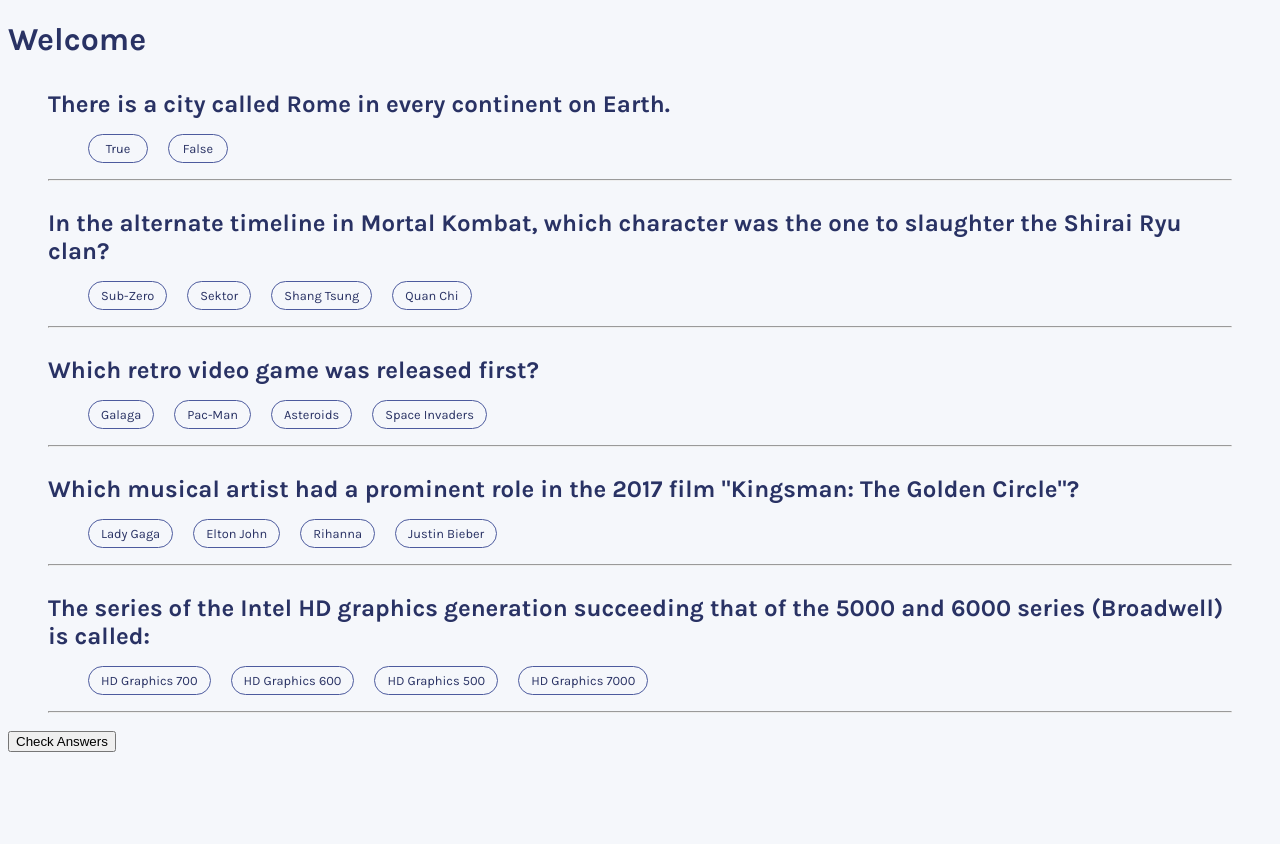
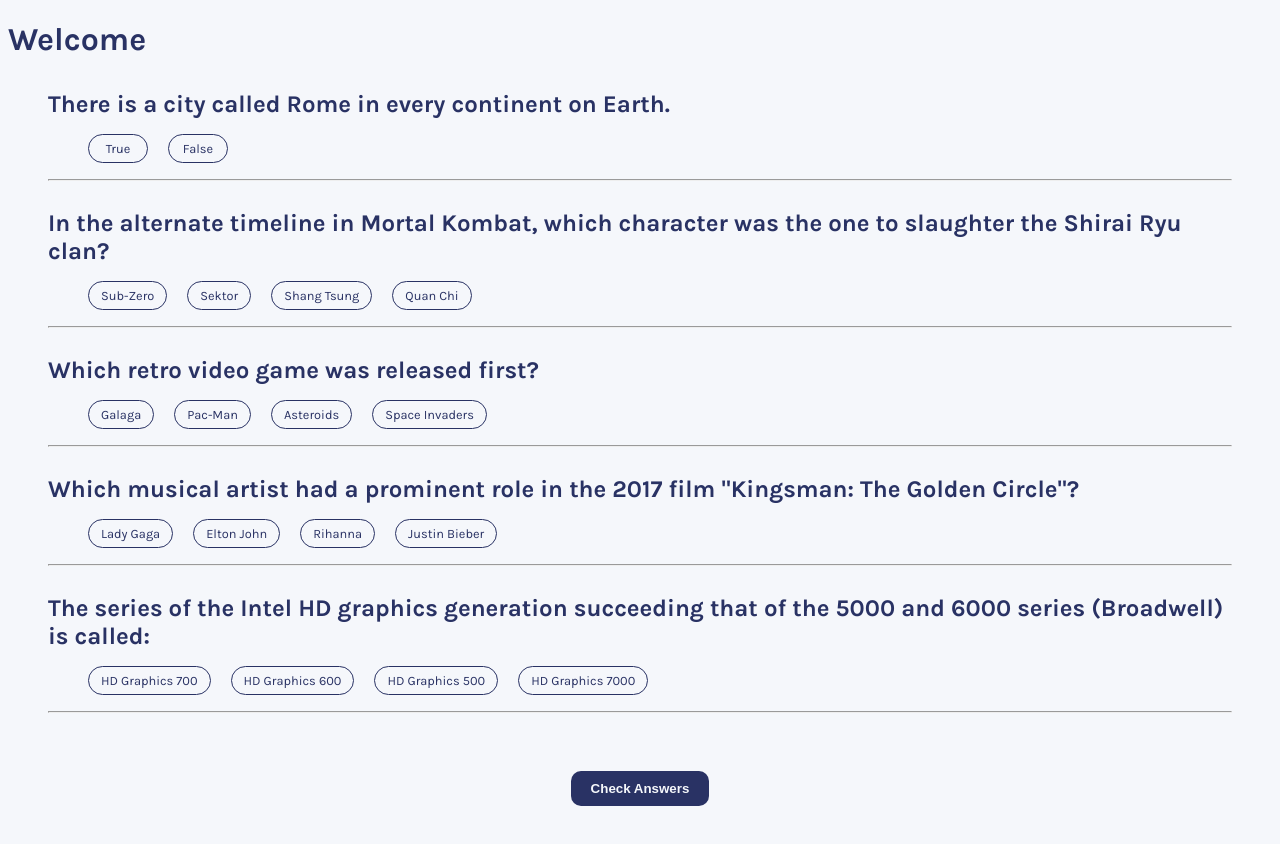
Before and after one commit to jasnmar/scrimba-rb-quizzical, a React (Vite) app: page / in a window 1280 px wide. Shown: the top 844 px of the page. Before the commit the page ends 800 px from the top, so only its background shows below. Built offline with nearby package versions, Linux system fonts and the light colour scheme.

Commit message:
Check answers workingish

```diff
--- a/src/App.css
+++ b/src/App.css
@@ -1,8 +1,16 @@
-: root {
 
+.container {
+    display: flex;
+    flex-direction: column;
 }
 
-
-.app--check-answers {
-
+.app--check-answers-btn {
+    background-color: var(--clr-dark-blue);
+    margin: auto;
+    border: none;
+    padding: 10px 20px;
+    border-radius: 10px;
+    color: var(--clr-off-white);
+    font-weight: bold;
+    margin: 40px auto;
 }
--- a/src/App.jsx
+++ b/src/App.jsx
@@ -13,21 +13,16 @@ function App() {
   const [questionList, setQuestionList] = useState()
 
   useEffect(() => {
-    console.log("Using effect")
     const fetchData = async () => {
-      console.log("Fetching Data")
       const qlist = await customizeResponse();
       console.log('qlist: ', qlist)
       setQuestionList(qlist)
     }
     fetchData()
   },[])
-
+  console.log('questionList: ', questionList)
 
   function questionClickHandler(event, questionId, answerId) {
-    // console.log('a.target:', event.target)
-    // console.log('questionId: ', questionId)
-    // console.log('answerId: ', answerId)
     const newQuestions = [...questionList]
     const currentQuestion = newQuestions.find((question) => {
       return question.id === questionId
@@ -37,9 +32,6 @@ function App() {
       return answer.id === answerId
     })
     selectedAnswer.selected = true
-    // console.log('currentQuestion: ', currentQuestion)
-    // console.log('selectedAnswer: ', selectedAnswer)
-    // console.log('questionList: ', questionList)
     setQuestionList(() => newQuestions)
   }
 
@@ -63,12 +55,37 @@ function App() {
     }
   }
   const questions = renderQuestions()
-
+  function checkQuizAnswers(e) {
+    e.preventDefault()
+    console.log(e.target)
+    const questionCheck = [...questionList]
+    const correctQuestions = questionCheck.map((question) => {
+      const answers = question.answerList.map((answer) => {
+        answer = {...answer, checked: true }
+        if(answer.selected) {
+          if(answer.correct) {
+            answer = {...answer, right: true}
+          } else {
+            answer = {...answer, right: false}
+          }
+        }
+        // console.log('answer: ', answer)
+        return answer
+      })
+      question.answerList = answers
+      console.log('question: ', question)
+      return question
+    })
+    setQuestionList(questionCheck)
+  }
   return (
     <>
       <Welcome />
+      <div className='container'>
+
       {questions}
-      <button className='app--check-answers'>Check Answers</button>
+      <button onClick={checkQuizAnswers} className='app--check-answers-btn'>Check Answers</button>
+      </div>
     </>
   )
 }
--- a/src/components/Question/Question.css
+++ b/src/components/Question/Question.css
@@ -10,9 +10,10 @@
     display: flex;
     gap: 20px;
 }
-.question li {
+li {
     list-style-type: none;
     border: 1px solid var(--clr-dark-blue);
+    color: var(--clr-dar-blue);
     border-radius: 16px;
     min-width: 60px;
     text-align: center;
@@ -25,5 +26,16 @@
     background-color: var(--clr-light-blue);
     border: 1px solid var(--clr-light-blue);
     box-shadow: 0px 0px 5px var(--clr-dark-blue);
+}
 
+.question .correct {
+    background-color: var(--clr-correct);
 }
+.question .incorrect {
+    background-color: var(--clr-incorrect);
+}
+.question .unused {
+    background-color: transparent;
+    color: var(--clr-disabled);
+    border: 1px solid var(--clr-disabled);
+}
--- a/src/components/Question/Question.jsx
+++ b/src/components/Question/Question.jsx
@@ -2,14 +2,45 @@ import "./Question.css"
 
 function Question(props) {
     const answerList = getAnswerList()
+    function getAnswerClass(answer) {
+        //answer classnames...
+        //If right doesn't exist, we haven't checked answers yet
+        //We have 2 possible states. Selected or not
+        //If right does exist we have 3 possible states
+        //Selected and incorrect, selected an correct
+        //Not selected
+        let answerClass=""
+        if(answer.checked) {
+          console.log('answer: ', answer)
+          //The answers have been checked
+          if(answer.right) {
+              //They got the right answer
+              answerClass = "correct"
+          } else {
+            //answer.right != true
+            if(answer.selected) {
+              answerClass = "incorrect"
+            } else {
+              //the answer wasn't right and wasn't selected
+              answerClass = "unused"
+            }
+          }
+        } else {
+          if(answer.selected) {
+            answerClass = "selected"
+          }
+        }
+        return answerClass
+    }
     function getAnswerList() {
         const answerArray = props.answers
         return answerArray.map(answer => {
+          const ansClass = getAnswerClass(answer)
             return <li
                 onClick={(e) => props.handleClick(e, props.id, answer.id)}
                 id={answer.id}
                 key={answer.id}
-                className={answer.selected ? "selected" : undefined}>
+                className={ansClass}>
                     {answer.answerText}
                 </li>
         })
--- a/src/index.css
+++ b/src/index.css
@@ -1,6 +1,11 @@
 :root {
-    --clr-dark-blue: #4D5B9E;
+    --clr-dark-blue: #293264;
+    --clr-med-blue: #4D5B9E;
     --clr-light-blue: #D6DBF5;
+    --clr-off-white: #F5F7FB;
+    --clr-correct: #94D7A2;
+    --clr-incorrect: #F8BCBC;
+    --clr-disabled: rgba(41,50,100, 0.5)
 }
 
 * {
--- a/src/utils/questionUtils.js
+++ b/src/utils/questionUtils.js
@@ -8,11 +8,9 @@ const debug = true
 //I want the shape of the data to be a little different than the
 //way the API returns it, so I'm reshaping it a bit.
 export async function customizeResponse() {
-  console.log('data: ', data)
-  console.log("Customizing the Response")
+
   try {
     const apiResponse = await getQuestions()
-      console.log("Full apiResponse: ", apiResponse)
       const questionList = apiResponse.results
       const formattedQuestions = questionList.map(question => {
         const questionId = nanoid()
```
